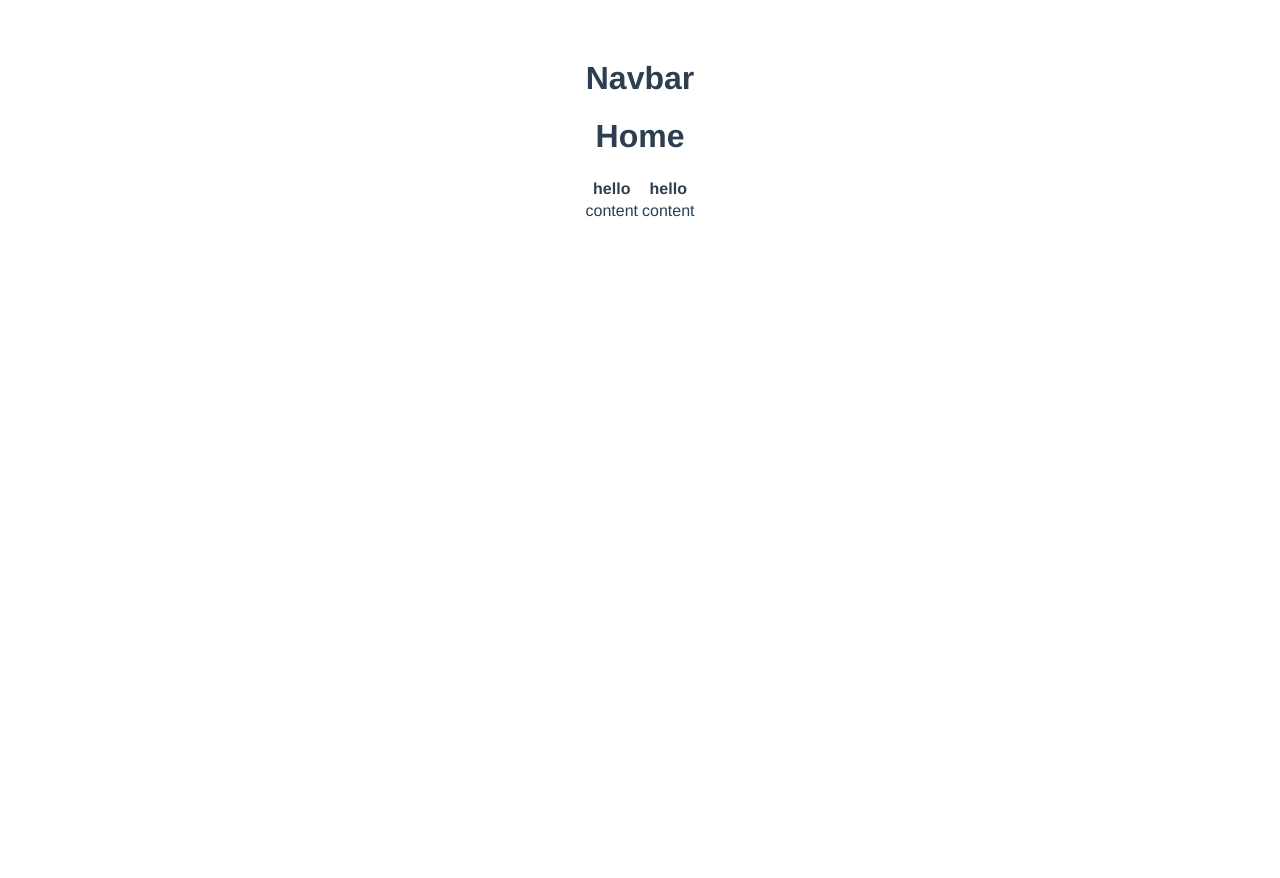
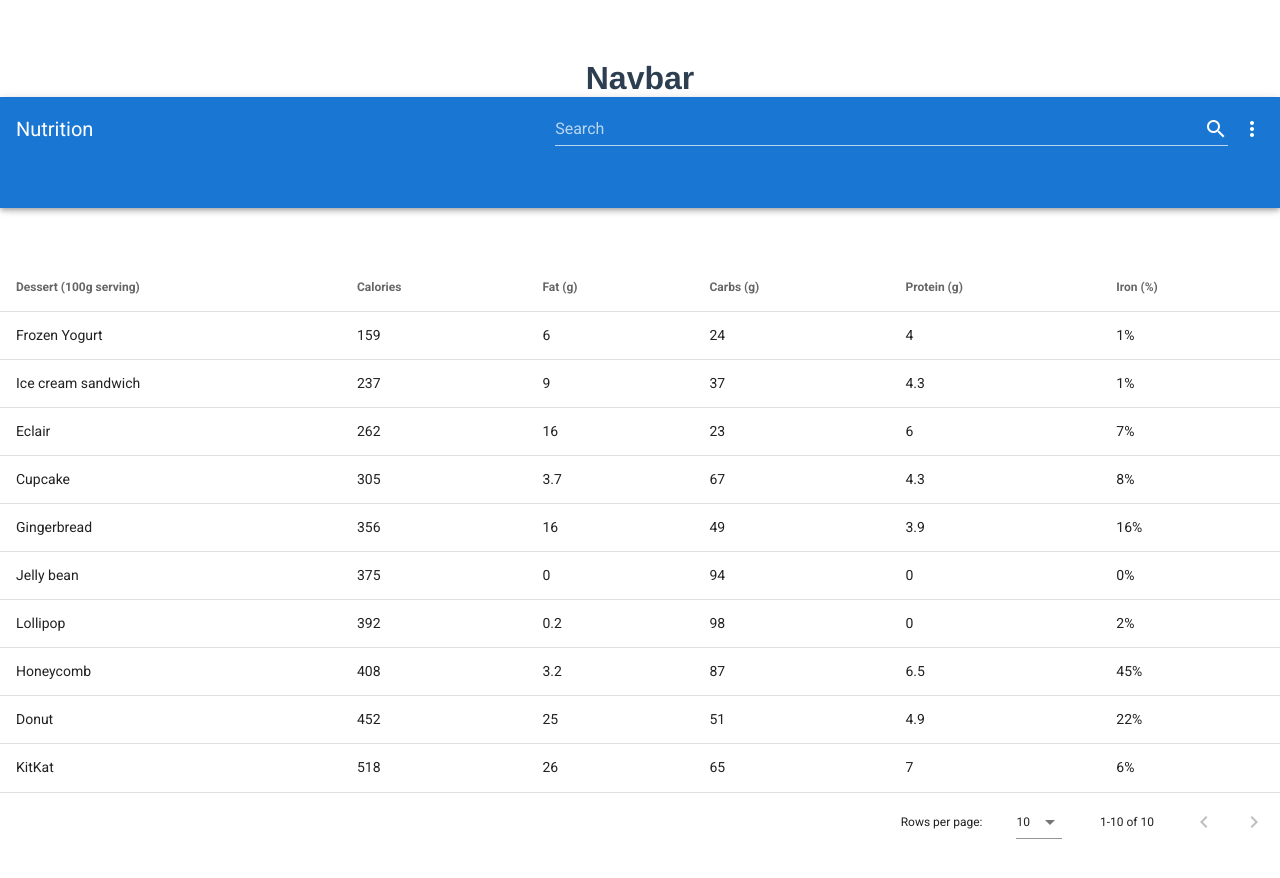
Before and after one commit to rjdeleon03/CPU-COVID-19-PH-Test-Kit-Tracker, a Vue app: page / in a window 1280 px wide. Shown: the top 878 px of the page. Before the commit the page ends 800 px from the top, so only its background shows below. Built offline with nearby package versions, Linux system fonts and the light colour scheme.

Commit message:
[INV] [UI] Add vuetify for datatables

```diff
--- a/public/index.html
+++ b/public/index.html
@@ -6,6 +6,8 @@
     <meta name="viewport" content="width=device-width,initial-scale=1.0">
     <link rel="icon" href="<%= BASE_URL %>favicon.ico">
     <title><%= htmlWebpackPlugin.options.title %></title>
+    <link rel="stylesheet" href="https://fonts.googleapis.com/css?family=Roboto:100,300,400,500,700,900">
+    <link rel="stylesheet" href="https://cdn.jsdelivr.net/npm/@mdi/font@latest/css/materialdesignicons.min.css">
   </head>
   <body>
     <noscript>
--- a/src/App.vue
+++ b/src/App.vue
@@ -8,11 +8,11 @@
 <script>
 // import HelloWorld from './components/HelloWorld.vue'
 import Navbar from "./components/layout/Navbar.vue";
+import "material-design-icons-iconfont/dist/material-design-icons.css";
 
 export default {
   name: "App",
   components: {
-    // HelloWorld
     Navbar
   }
 };
--- a/src/components/home/Home.vue
+++ b/src/components/home/Home.vue
@@ -1,17 +1,77 @@
 <template>
   <div>
-    <h1>Home</h1>
-    <div align="center">
-      <table>
-        <tr>
-          <th>hello</th>
-          <th>hello</th>
-        </tr>
-        <tr>
-          <td>content</td>
-          <td>content</td>
-        </tr>
-      </table>
+    <div id="app2">
+      <v-app id="inspire">
+        <v-toolbar dark color="primary" fixed>
+          <v-toolbar-title class="white--text">Nutrition</v-toolbar-title>
+          <v-spacer></v-spacer>
+          <v-text-field
+            v-model="search"
+            append-icon="search"
+            label="Search"
+            single-line
+            hide-details
+          ></v-text-field>
+          <v-menu offset-y :nudge-left="170" :close-on-content-click="false">
+            <v-btn icon slot="activator">
+              <v-icon>more_vert</v-icon>
+            </v-btn>
+            <v-list>
+              <v-list-tile
+                v-for="(item) in headers"
+                :key="item.value"
+                @click="changeSort(item.value)"
+              >
+                <v-list-tile-title>
+                  {{ item.text }}
+                  <v-icon
+                    v-if="pagination.sortBy === item.value"
+                  >{{pagination.descending ? 'arrow_downward':'arrow_upward'}}</v-icon>
+                </v-list-tile-title>
+              </v-list-tile>
+            </v-list>
+          </v-menu>
+        </v-toolbar>
+        <v-layout v-resize="onResize" column style="padding-top:56px">
+          <v-data-table
+            :headers="headers"
+            :items="desserts"
+            :search="search"
+            :pagination.sync="pagination"
+            :hide-headers="isMobile"
+            :class="{mobile: isMobile}"
+          >
+            <template slot="items" slot-scope="props">
+              <tr v-if="!isMobile">
+                <td>{{ props.item.name }}</td>
+                <td class="text-xs-right">{{ props.item.calories }}</td>
+                <td class="text-xs-right">{{ props.item.fat }}</td>
+                <td class="text-xs-right">{{ props.item.carbs }}</td>
+                <td class="text-xs-right">{{ props.item.protein }}</td>
+                <td class="text-xs-right">{{ props.item.iron }}</td>
+              </tr>
+              <tr v-else>
+                <td>
+                  <ul class="flex-content">
+                    <li class="flex-item" data-label="Name">{{ props.item.name }}</li>
+                    <li class="flex-item" data-label="Calories">{{ props.item.calories }}</li>
+                    <li class="flex-item" data-label="Fat (g)">{{ props.item.fat }}</li>
+                    <li class="flex-item" data-label="Carbs (g)">{{ props.item.carbs }}</li>
+                    <li class="flex-item" data-label="Protein (g)">{{ props.item.protein }}</li>
+                    <li class="flex-item" data-label="Iron (%)">{{ props.item.iron }}</li>
+                  </ul>
+                </td>
+              </tr>
+            </template>
+            <v-alert
+              slot="no-results"
+              :value="true"
+              color="error"
+              icon="warning"
+            >Your search for "{{ search }}" found no results.</v-alert>
+          </v-data-table>
+        </v-layout>
+      </v-app>
     </div>
   </div>
 </template>
@@ -20,11 +80,213 @@
 export default {
   name: "Home",
   components: {},
-  data() {
-    return {};
+  data: () => ({
+    pagination: {
+      sortBy: "name"
+    },
+    selected: [],
+    search: "",
+    isMobile: false,
+    headers: [
+      {
+        text: "Dessert (100g serving)",
+        align: "left",
+        value: "name"
+      },
+      {
+        text: "Calories",
+        value: "calories"
+      },
+      {
+        text: "Fat (g)",
+        value: "fat"
+      },
+      {
+        text: "Carbs (g)",
+        value: "carbs"
+      },
+      {
+        text: "Protein (g)",
+        value: "protein"
+      },
+      {
+        text: "Iron (%)",
+        value: "iron"
+      }
+    ],
+    desserts: [
+      {
+        value: false,
+        name: "Frozen Yogurt",
+        calories: 159,
+        fat: 6.0,
+        carbs: 24,
+        protein: 4.0,
+        iron: "1%"
+      },
+      {
+        value: false,
+        name: "Ice cream sandwich",
+        calories: 237,
+        fat: 9.0,
+        carbs: 37,
+        protein: 4.3,
+        iron: "1%"
+      },
+      {
+        value: false,
+        name: "Eclair",
+        calories: 262,
+        fat: 16.0,
+        carbs: 23,
+        protein: 6.0,
+        iron: "7%"
+      },
+      {
+        value: false,
+        name: "Cupcake",
+        calories: 305,
+        fat: 3.7,
+        carbs: 67,
+        protein: 4.3,
+        iron: "8%"
+      },
+      {
+        value: false,
+        name: "Gingerbread",
+        calories: 356,
+        fat: 16.0,
+        carbs: 49,
+        protein: 3.9,
+        iron: "16%"
+      },
+      {
+        value: false,
+        name: "Jelly bean",
+        calories: 375,
+        fat: 0.0,
+        carbs: 94,
+        protein: 0.0,
+        iron: "0%"
+      },
+      {
+        value: false,
+        name: "Lollipop",
+        calories: 392,
+        fat: 0.2,
+        carbs: 98,
+        protein: 0,
+        iron: "2%"
+      },
+      {
+        value: false,
+        name: "Honeycomb",
+        calories: 408,
+        fat: 3.2,
+        carbs: 87,
+        protein: 6.5,
+        iron: "45%"
+      },
+      {
+        value: false,
+        name: "Donut",
+        calories: 452,
+        fat: 25.0,
+        carbs: 51,
+        protein: 4.9,
+        iron: "22%"
+      },
+      {
+        value: false,
+        name: "KitKat",
+        calories: 518,
+        fat: 26.0,
+        carbs: 65,
+        protein: 7,
+        iron: "6%"
+      }
+    ]
+  }),
+
+  methods: {
+    onResize() {
+      if (window.innerWidth < 769) this.isMobile = true;
+      else this.isMobile = false;
+    },
+    toggleAll() {
+      if (this.selected.length) this.selected = [];
+      else this.selected = this.desserts.slice();
+    },
+    changeSort(column) {
+      console.log(column);
+      if (this.pagination.sortBy === column) {
+        this.pagination.descending = !this.pagination.descending;
+      } else {
+        this.pagination.sortBy = column;
+        this.pagination.descending = false;
+      }
+    }
   }
 };
 </script>
 
 <style>
+.mobile {
+  color: #333;
+}
+
+@media screen and (max-width: 768px) {
+  .mobile table.v-table tr {
+    max-width: 100%;
+    position: relative;
+    display: block;
+  }
+
+  .mobile table.v-table tr:nth-child(odd) {
+    border-left: 6px solid deeppink;
+  }
+
+  .mobile table.v-table tr:nth-child(even) {
+    border-left: 6px solid cyan;
+  }
+
+  .mobile table.v-table tr td {
+    display: flex;
+    width: 100%;
+    border-bottom: 1px solid #f5f5f5;
+    height: auto;
+    padding: 10px;
+  }
+
+  .mobile table.v-table tr td ul li:before {
+    content: attr(data-label);
+    padding-right: 0.5em;
+    text-align: left;
+    display: block;
+    color: #999;
+  }
+  .v-datatable__actions__select {
+    width: 50%;
+    margin: 0px;
+    justify-content: flex-start;
+  }
+  .mobile .theme--light.v-table tbody tr:hover:not(.v-datatable__expand-row) {
+    background: transparent;
+  }
+}
+.flex-content {
+  padding: 0;
+  margin: 0;
+  list-style: none;
+  display: flex;
+  flex-wrap: wrap;
+  width: 100%;
+}
+
+.flex-item {
+  padding: 5px;
+  width: 50%;
+  height: 40px;
+  font-weight: bold;
+}
 </style>
--- a/src/main.js
+++ b/src/main.js
@@ -2,10 +2,12 @@ import Vue from 'vue'
 import App from './App.vue'
 
 import router from "./router"
+import vuetify from './plugins/vuetify';
 
 Vue.config.productionTip = false
 
 new Vue({
   render: h => h(App),
+  vuetify,
   router
 }).$mount('#app')
--- /dev/null
+++ b/src/plugins/vuetify.js
@@ -0,0 +1,7 @@
+import Vue from 'vue';
+import Vuetify from 'vuetify/lib';
+
+Vue.use(Vuetify);
+
+export default new Vuetify({
+});
--- /dev/null
+++ b/vue.config.js
@@ -0,0 +1,5 @@
+module.exports = {
+  "transpileDependencies": [
+    "vuetify"
+  ]
+}
```
Also changed, not shown: package.json (+8 -2 lines), src/components/HelloWorld.vue (+145 -52 lines), src/assets/logo.svg (added), 1 other file (tests, documents, lock files or other folders).
